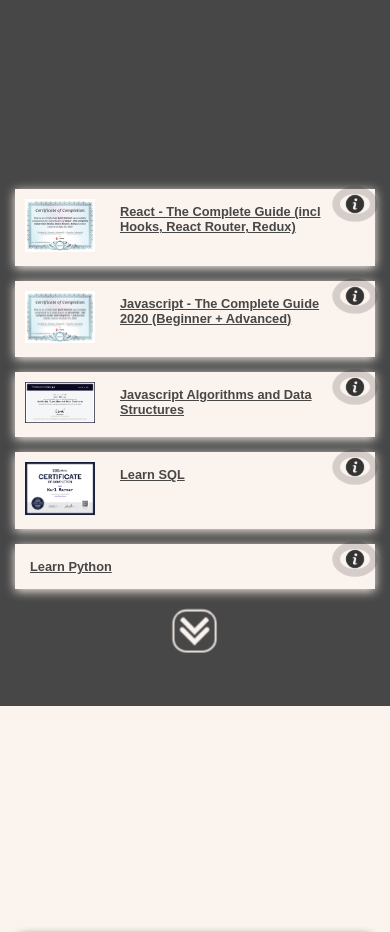
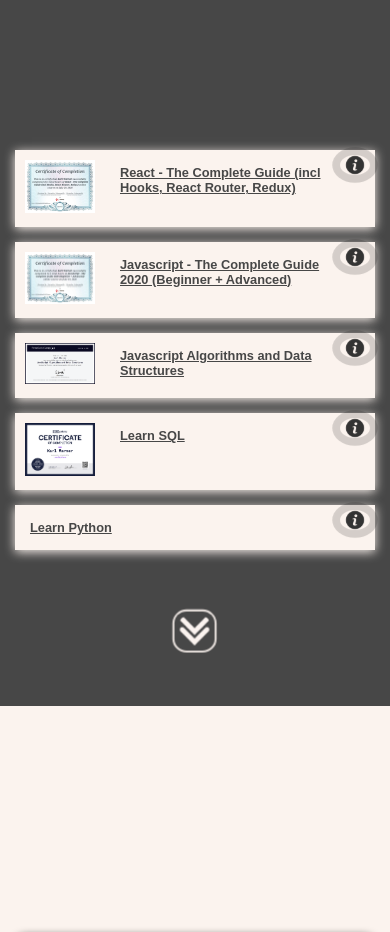
Before and after one commit to Kwarn/portfolio, a React (Create React App) app: page / in a window 390 px wide. Shown: the part 3520-4452 px from the top of the page. Built offline with nearby package versions, Linux system fonts and the light colour scheme.

Commit message:
courses now display more central on smaller viewports

```diff
--- a/src/containers/Courses/Courses.module.css
+++ b/src/containers/Courses/Courses.module.css
@@ -6,6 +6,6 @@
 
 @media (max-width: 500px) {
   .Courses {
-    margin: auto 15px 30% 15px;
+    margin: auto 15px 40% 15px;
   }
 }
```
